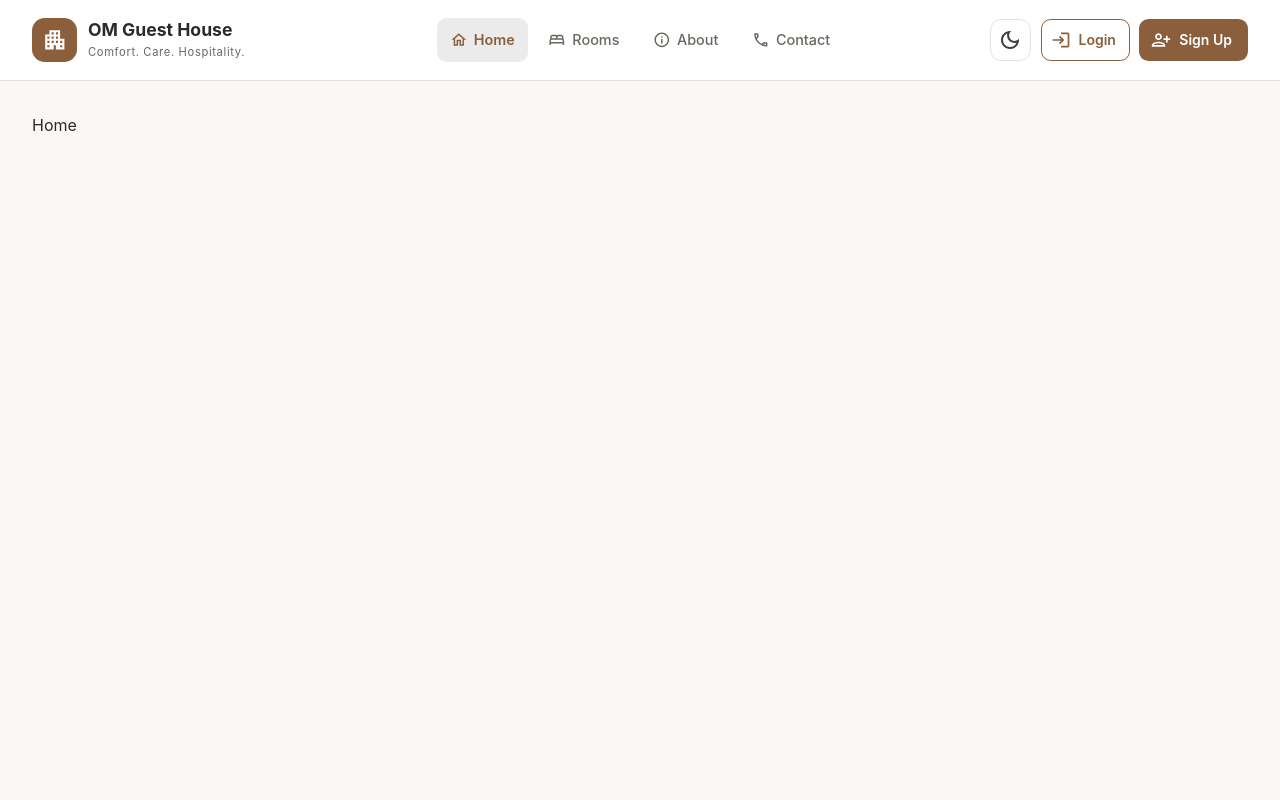
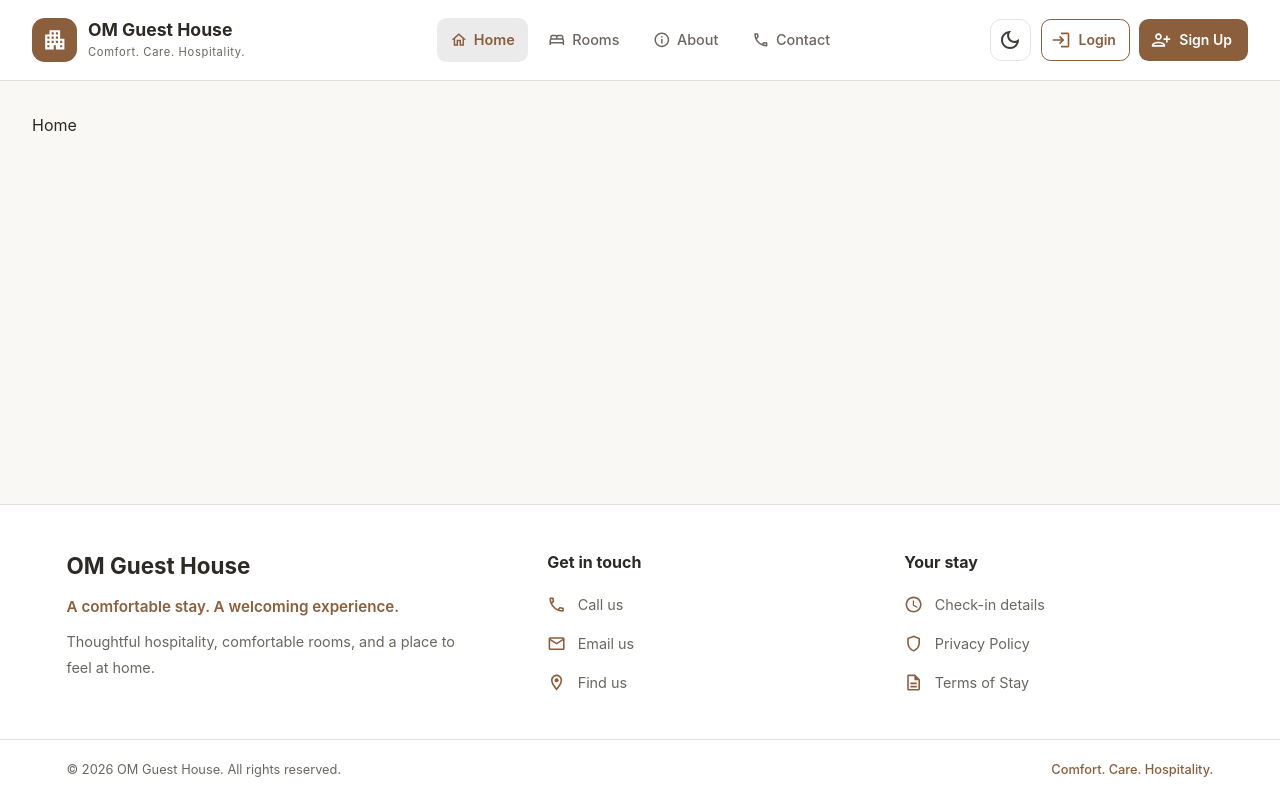
Before and after one commit to Archishmaan74/Om-Guest-House-Management-System, a React (Vite) app in the folder frontend-om/: page / in a window 1280 px wide. Built offline with nearby package versions, Linux system fonts and the light colour scheme.

Commit message:
task-implemented common footer for public layout

```diff
--- a/frontend-om/src/PublicLayout.tsx
+++ b/frontend-om/src/PublicLayout.tsx
@@ -2,6 +2,7 @@ import { Outlet } from "react-router";
 import PageContainer from "./components/Layout/PageContainer";
 import Navbar from "./components/Navbar/Navbar";
 import { StyledPublicLayout, Header, Main, Footer } from "./PublicLayoutStyles";
+import GuestHouseFooter from "./components/GuestHouseFooter/GuestHouseFooter";
 
 const PublicLayout = () => {
   return (
@@ -16,7 +17,9 @@ const PublicLayout = () => {
         </PageContainer>
       </Main>
 
-      <Footer>{/* Footer will come here */}</Footer>
+      <Footer>
+        <GuestHouseFooter />
+      </Footer>
     </StyledPublicLayout>
   );
 };
--- /dev/null
+++ b/frontend-om/src/components/GuestHouseFooter/GuestHouseFooter.tsx
@@ -0,0 +1,90 @@
+import { Box, Typography } from "@mui/material";
+import PhoneOutlinedIcon from "@mui/icons-material/PhoneOutlined";
+import EmailOutlinedIcon from "@mui/icons-material/EmailOutlined";
+import LocationOnOutlinedIcon from "@mui/icons-material/LocationOnOutlined";
+import AccessTimeOutlinedIcon from "@mui/icons-material/AccessTimeOutlined";
+import ShieldOutlinedIcon from "@mui/icons-material/ShieldOutlined";
+import DescriptionOutlinedIcon from "@mui/icons-material/DescriptionOutlined";
+
+import StyledGuestHouseFooter from "./GuestHouseFooterStyles";
+
+const GuestHouseFooter = () => {
+  return (
+    <StyledGuestHouseFooter>
+      <Box className="footer-main">
+        <Box className="footer-brand-section">
+          <Typography component="h2" className="footer-brand-name">
+            OM Guest House
+          </Typography>
+
+          <Typography className="footer-intro">
+            A comfortable stay. A welcoming experience.
+          </Typography>
+
+          <Typography className="footer-description">
+            Thoughtful hospitality, comfortable rooms, and a place to feel at
+            home.
+          </Typography>
+        </Box>
+
+        <Box className="footer-info-section">
+          <Typography component="h3" className="footer-heading">
+            Get in touch
+          </Typography>
+
+          <Box className="footer-info-list">
+            <Box className="footer-info-item">
+              <PhoneOutlinedIcon />
+              <Typography>Call us</Typography>
+            </Box>
+
+            <Box className="footer-info-item">
+              <EmailOutlinedIcon />
+              <Typography>Email us</Typography>
+            </Box>
+
+            <Box className="footer-info-item">
+              <LocationOnOutlinedIcon />
+              <Typography>Find us</Typography>
+            </Box>
+          </Box>
+        </Box>
+
+        <Box className="footer-info-section">
+          <Typography component="h3" className="footer-heading">
+            Your stay
+          </Typography>
+
+          <Box className="footer-info-list">
+            <Box className="footer-info-item">
+              <AccessTimeOutlinedIcon />
+              <Typography>Check-in details</Typography>
+            </Box>
+
+            <Box className="footer-info-item">
+              <ShieldOutlinedIcon />
+              <Typography>Privacy Policy</Typography>
+            </Box>
+
+            <Box className="footer-info-item">
+              <DescriptionOutlinedIcon />
+              <Typography>Terms of Stay</Typography>
+            </Box>
+          </Box>
+        </Box>
+      </Box>
+
+      <Box className="footer-bottom">
+        <Typography className="footer-copyright">
+          © {new Date().getFullYear()} OM Guest House. All rights reserved.
+        </Typography>
+
+        <Typography className="footer-tagline">
+          Comfort. Care. Hospitality.
+        </Typography>
+      </Box>
+    </StyledGuestHouseFooter>
+  );
+};
+
+export default GuestHouseFooter;
--- /dev/null
+++ b/frontend-om/src/components/GuestHouseFooter/GuestHouseFooterStyles.tsx
@@ -0,0 +1,116 @@
+import { styled } from "@mui/material/styles";
+
+const StyledGuestHouseFooter = styled("div")(({ theme }) => ({
+  width: "100%",
+  boxSizing: "border-box",
+  color: theme.palette.text.primary,
+  backgroundColor: theme.palette.background.paper,
+  borderTop: `1px solid ${theme.palette.divider}`,
+
+  "& .footer-main": {
+    display: "grid",
+    gridTemplateColumns: "1.4fr 1fr 1fr",
+    gap: "3rem",
+    width: "100%",
+    boxSizing: "border-box",
+    padding: "2.8rem 5.2%",
+
+    [theme.breakpoints.down("md")]: {
+      gridTemplateColumns: "1fr 1fr",
+      gap: "2.5rem",
+      padding: "2.5rem 1.5rem",
+    },
+
+    [theme.breakpoints.down("sm")]: {
+      gridTemplateColumns: "1fr",
+      gap: "2rem",
+      padding: "2rem 1.2rem",
+    },
+  },
+
+  "& .footer-brand-name": {
+    marginBottom: "0.8rem",
+    color: theme.palette.text.primary,
+    fontSize: "1.4rem",
+    fontWeight: 700,
+    lineHeight: 1.4,
+  },
+
+  "& .footer-intro": {
+    marginBottom: "0.6rem",
+    color: theme.palette.primary.main,
+    fontSize: "0.95rem",
+    fontWeight: 600,
+    lineHeight: 1.7,
+  },
+
+  "& .footer-description": {
+    maxWidth: "26rem",
+    color: theme.palette.text.secondary,
+    fontSize: "0.9rem",
+    lineHeight: 1.8,
+  },
+
+  "& .footer-heading": {
+    marginBottom: "1.2rem",
+    color: theme.palette.text.primary,
+    fontSize: "1rem",
+    fontWeight: 700,
+  },
+
+  "& .footer-info-list": {
+    display: "flex",
+    flexDirection: "column",
+    alignItems: "flex-start",
+    gap: "1rem",
+  },
+
+  "& .footer-info-item": {
+    display: "flex",
+    alignItems: "center",
+    gap: "0.7rem",
+    color: theme.palette.text.secondary,
+
+    "& .MuiSvgIcon-root": {
+      flexShrink: 0,
+      color: theme.palette.primary.main,
+      fontSize: "1.2rem",
+    },
+
+    "& .MuiTypography-root": {
+      fontSize: "0.9rem",
+      lineHeight: 1.6,
+    },
+  },
+
+  "& .footer-bottom": {
+    display: "flex",
+    alignItems: "center",
+    justifyContent: "space-between",
+    flexWrap: "wrap",
+    gap: "0.8rem",
+    width: "100%",
+    boxSizing: "border-box",
+    padding: "1.2rem 5.2%",
+    borderTop: `1px solid ${theme.palette.divider}`,
+
+    [theme.breakpoints.down("sm")]: {
+      flexDirection: "column",
+      alignItems: "flex-start",
+      padding: "1.2rem",
+    },
+  },
+
+  "& .footer-copyright, & .footer-tagline": {
+    color: theme.palette.text.secondary,
+    fontSize: "0.8rem",
+    lineHeight: 1.7,
+  },
+
+  "& .footer-tagline": {
+    color: theme.palette.primary.main,
+    fontWeight: 500,
+  },
+}));
+
+export default StyledGuestHouseFooter;
```
